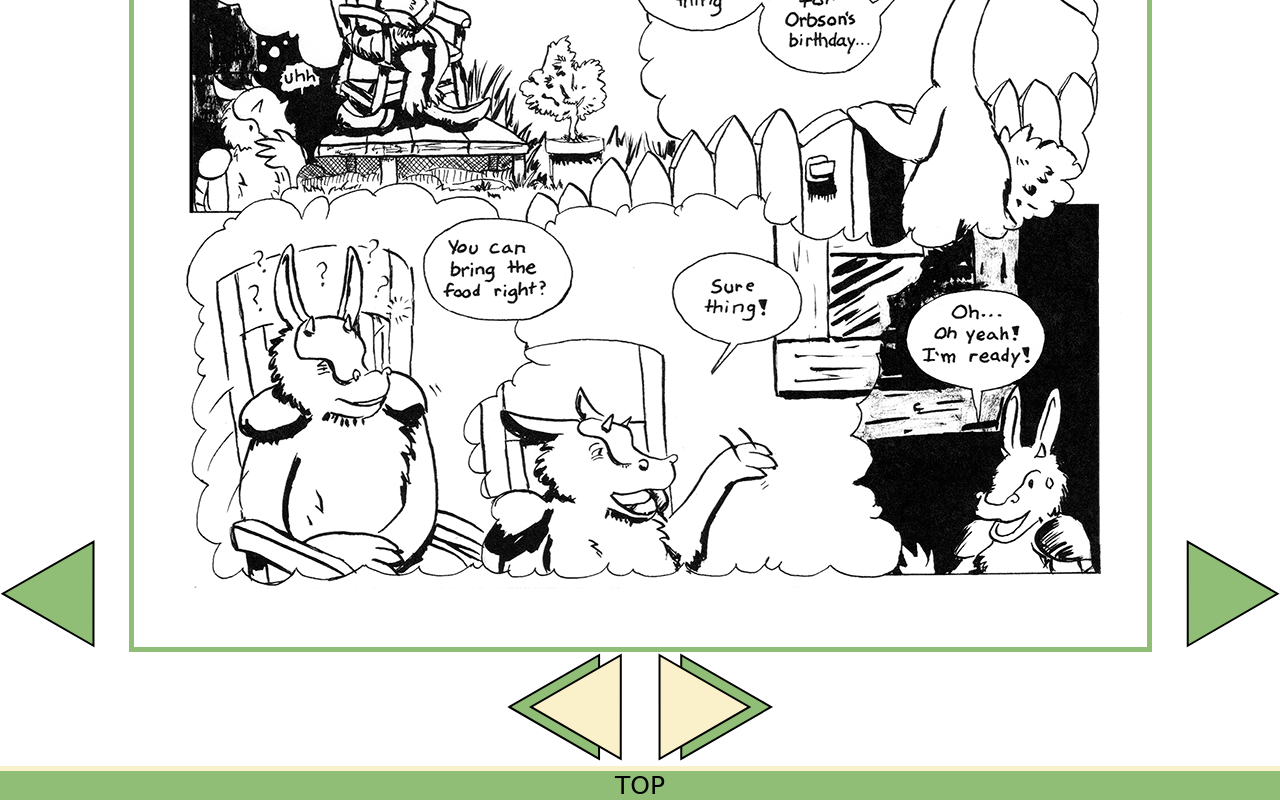
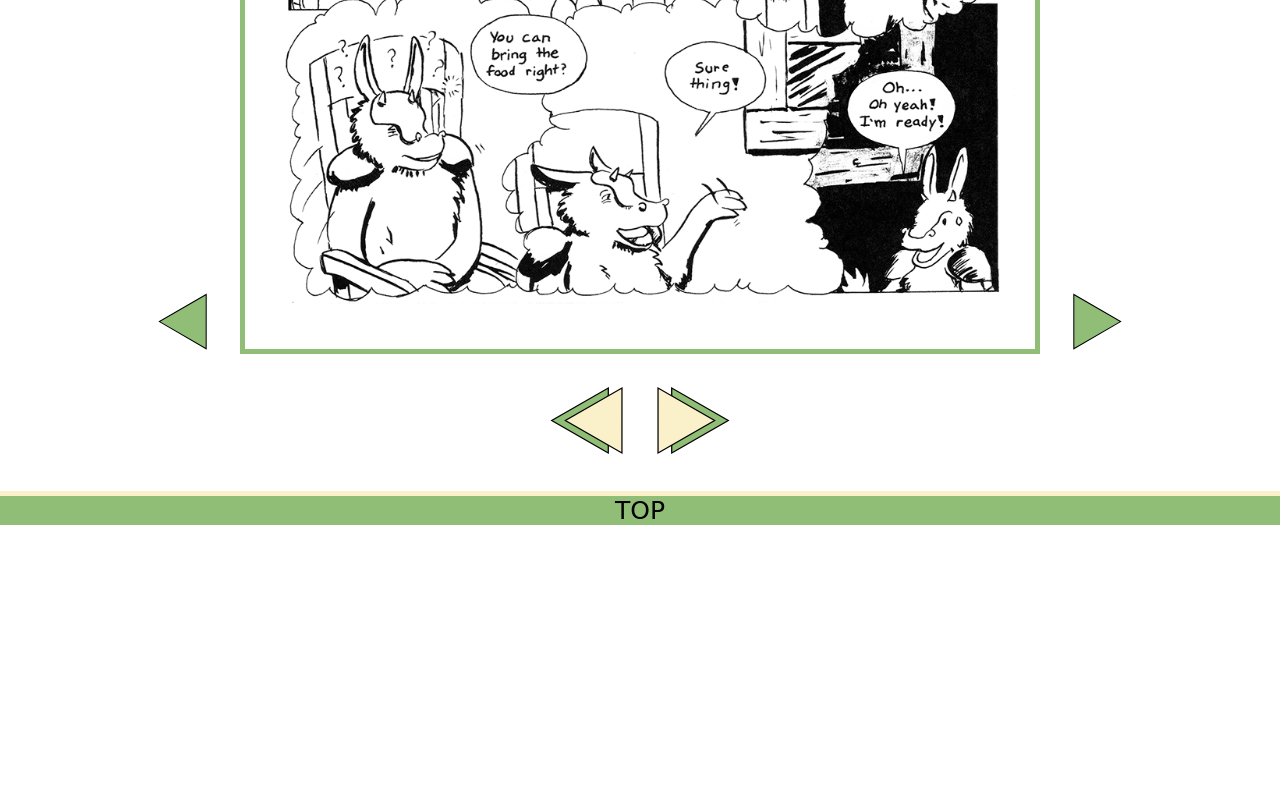
Before and after one commit to crabgalaxy/website, a plain HTML site: page index.html in a window 1280 px wide. Shown: the part 979-1779 px from the top of the page. After the commit the page ends 1504 px from the top, so only its background shows below. Drawn offline with Linux system fonts and the light colour scheme; a web font is replaced by a local one.

Commit message:
Added padding to page and button scaling

```diff
--- a/css/style.css
+++ b/css/style.css
@@ -8,7 +8,7 @@
     * /* asterics are used as wildcards, this styleset  makes it so certain default styles that
     are annoying are set to 0 everywhere*/
         {
-           margin:0;
+          margin:0;
           padding:0;
           box-sizing: border-box;
         }
@@ -49,12 +49,17 @@
             grid-column: span 2;
             grid-row: span 2;
             display: block;
+            max-width: 800px;
         }
 
     .first-button
         {
             grid-column-start: 2;
             justify-self: end;
+        }
+    .first-button img, .last-button img
+        {
+            width: 75px;
         }
 
     .bottom-button
@@ -67,6 +72,10 @@
             justify-self: right;
         }
 
+    .arrow-button
+        {
+            width: 50px;
+        }
 
 /*NAV STYLES*/
     nav /* This effects all things inside a nav box.*/
@@ -93,7 +102,9 @@
         {
             display: grid;
             grid-template-columns: 1fr auto auto 1fr;
+            row-gap: 2em;
             column-gap: 2em;
+            padding: 2em 0;
         }
 
 /*FOOTER*/
--- a/index.html
+++ b/index.html
@@ -25,16 +25,16 @@
 
     <main><!-- main body of the page -->
 
-        <a class="move-button-right"href="#"><img src="images/dasypusnav/backforward.svg"  alt=""></a>
+        <a class="move-button-right"href="#"><img src="images/dasypusnav/backforward.svg" class="arrow-button" alt=""></a>
 
         <img src="images/dasypuspgs/dasypus001.png" alt="" class="dpage">
 
-        <a href="#"><img src="images/dasypusnav/backforward.svg" class="flip" alt=""></a>
+        <a  href="#"><img src="images/dasypusnav/backforward.svg" class="flip arrow-button" alt=""></a>
 
 
         <!-- bottom backward and forward buttons-->
-        <a class="bottom-button move-button-right" href="#"><img src="images/dasypusnav/backforward.svg" alt=""></a>
-        <a class="bottom-button" href="#"><img src="images/dasypusnav/backforward.svg" class="flip" alt=""></a>
+        <a class="bottom-button move-button-right" href="#"><img src="images/dasypusnav/backforward.svg" class="arrow-button" alt=""></a>
+        <a class="bottom-button" href="#"><img src="images/dasypusnav/backforward.svg" class="flip arrow-button" alt=""></a>
 
 
         <!-- first and last buttons -->
```
